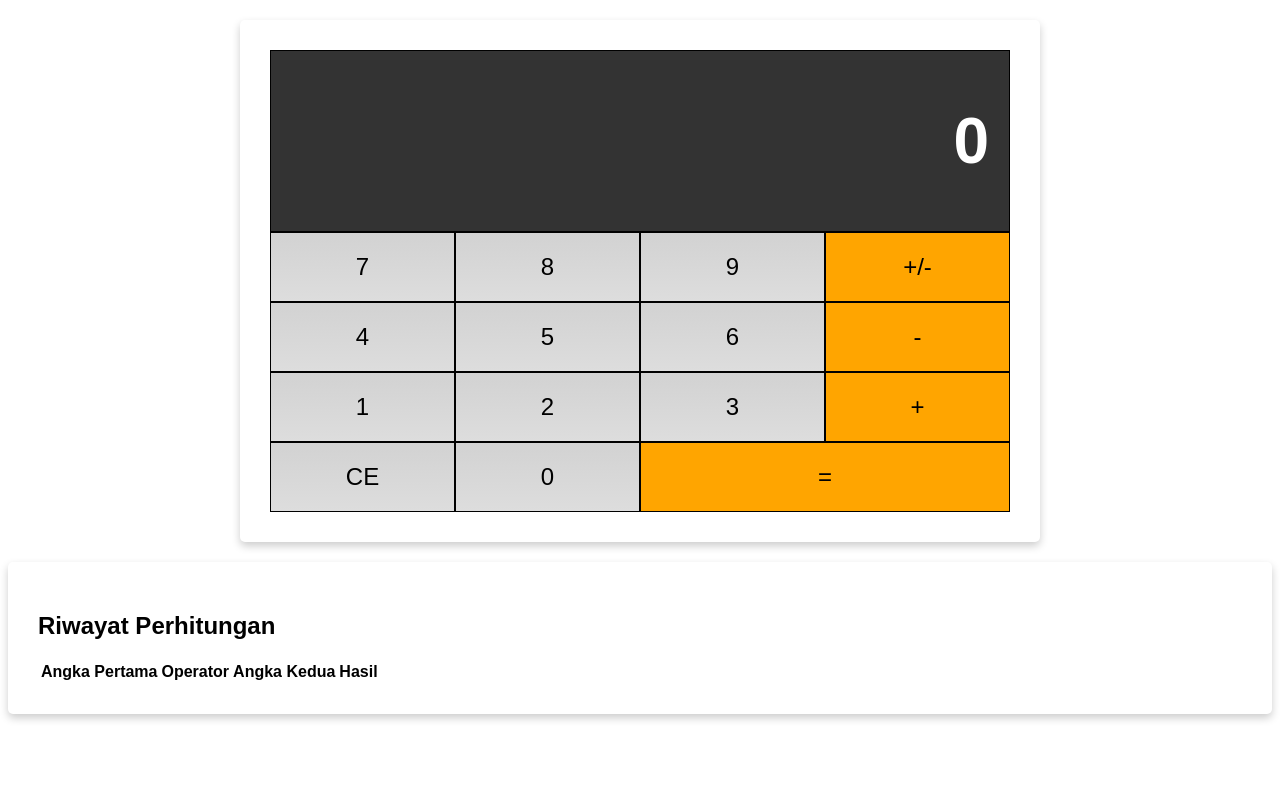
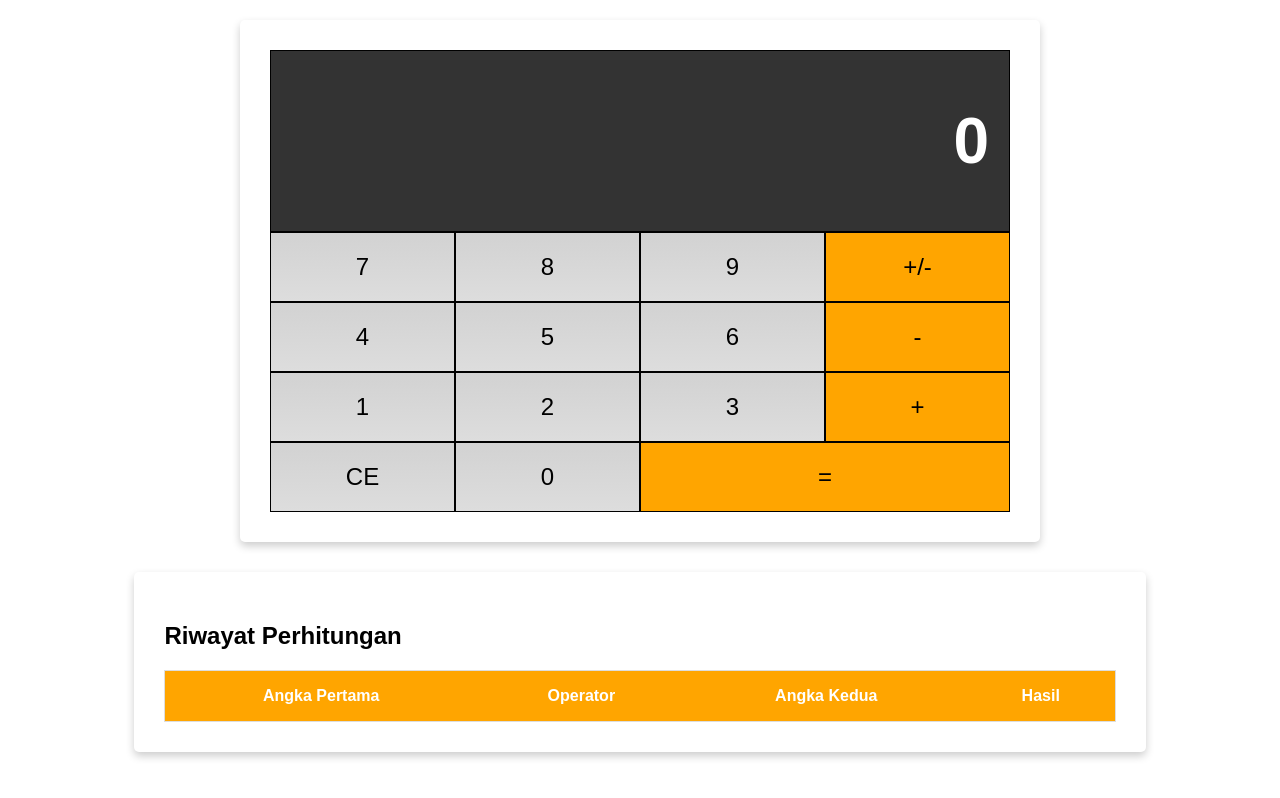
Before and after one commit to ahmadfajri/WebCalculator, a plain HTML site: page index.html in a window 1280 px wide. Drawn offline with Linux system fonts and the light colour scheme.

Commit message:
memberikan styling untuk history dan table

```diff
--- a/assets/style.css
+++ b/assets/style.css
@@ -60,8 +60,40 @@ body {
   margin-top: 20px;
 }
 
+.history {
+  width: 80%;
+  margin: 30px auto 0 auto;
+  overflow: scroll;
+}
+
+table {
+  border-collapse: collapse;
+  border-spacing: 0;
+  width: 100%;
+  border: 1px solid #ddd;
+}
+
+th,
+td {
+  padding: 16px;
+  text-align: center;
+}
+
+th {
+  background-color: orange;
+  color: white;
+}
+
+tr:nth-child(event) {
+  background-color: #d2d2d2;
+}
+
 @media screen and (max-width: 513px) {
   .button {
     padding: 10px;
   }
+
+  .history {
+    width: 100%;
+  }
 }
```
